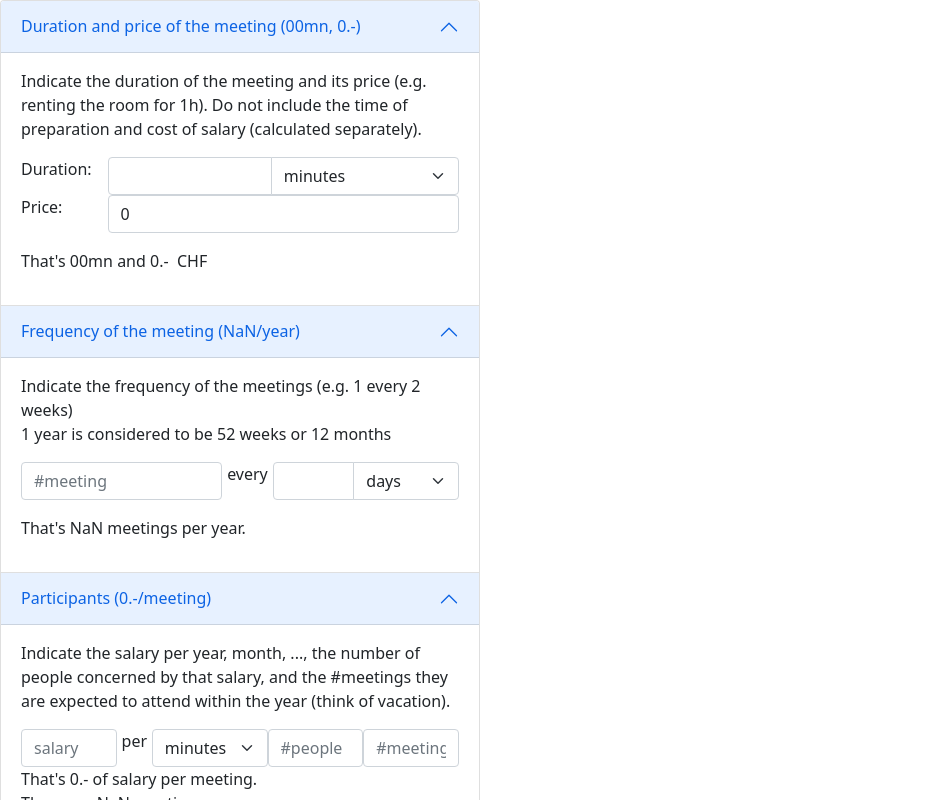
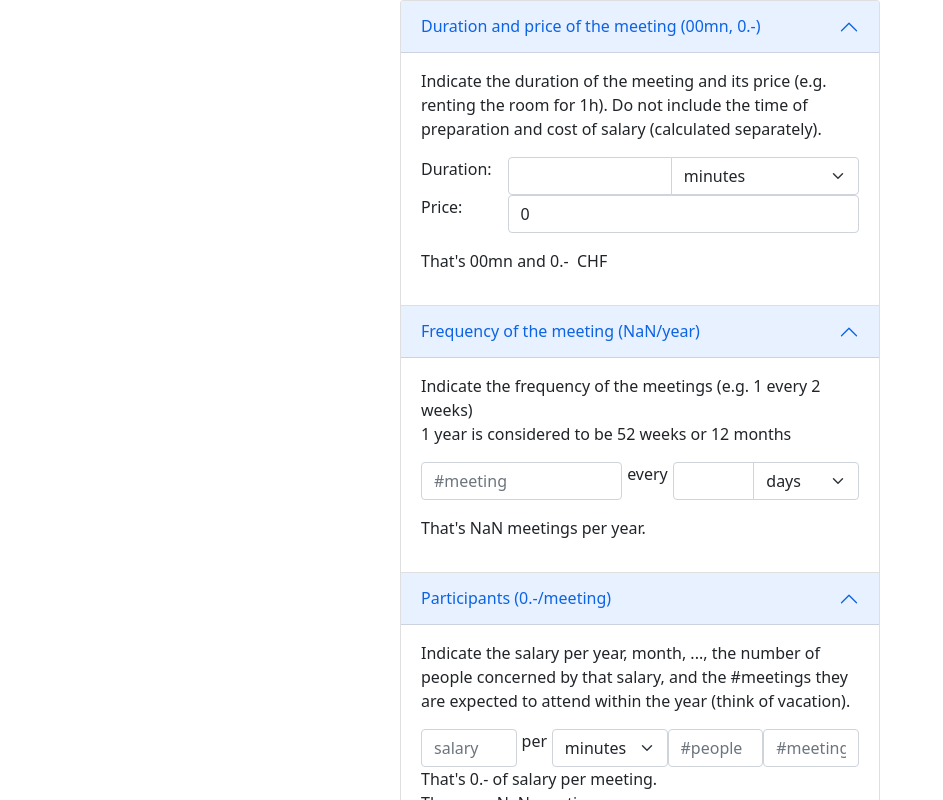
Before and after one commit to mehdi-valette/wedo-project, a React (Create React App) app in the folder wedo-saving/: page / in a window 1280 px wide. Shown: the top 800 px of the page, without its empty margins (0-943 px from the left). Built offline with nearby package versions, Linux system fonts and the light colour scheme.

Commit message:
style: center the page in a browser

```diff
--- a/wedo-saving/src/App.js
+++ b/wedo-saving/src/App.js
@@ -20,7 +20,7 @@ function App() {
   const savingPerYear = (meetingPriceFix + meetingPricePerMinute * meetingDuration) * occurrencePerYear * 0.3;
 
   return (
-    <div style={{maxWidth:'30em'}}>
+    <div style={{maxWidth:'30em', margin: 'auto'}}>
     <Accordion alwaysOpen defaultActiveKey={["0", "1", "2", "3"]}>
       <Block eventKey="0" title={`Duration and price of the meeting (${minuteToHour(meetingDuration)}, ${moneyFormat(meetingPriceFix)})`}>
         <MeetingDurationPrice
```
